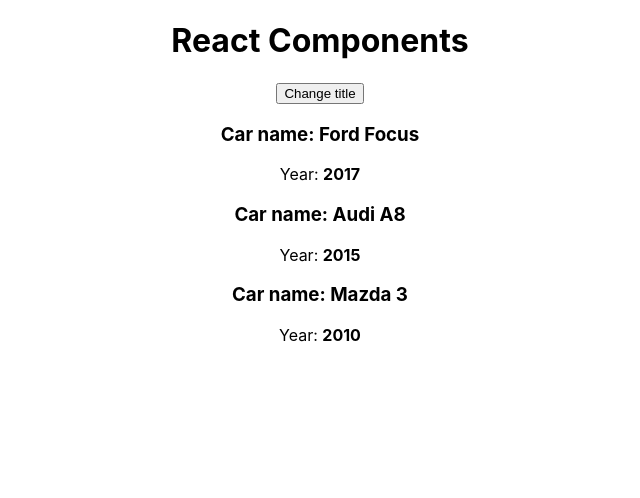
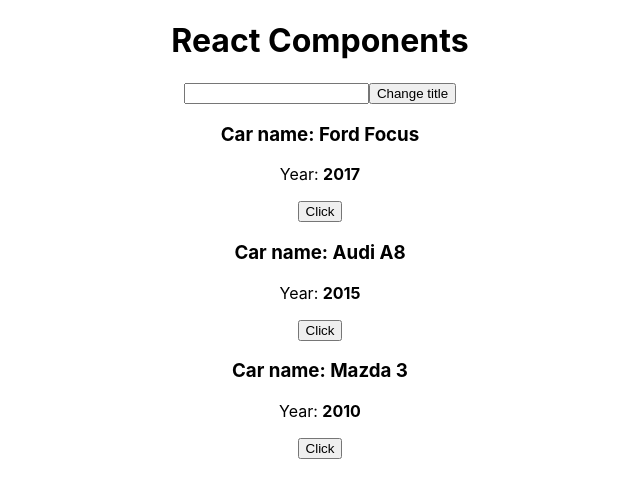
Before and after one commit to NoLifeRTTS/react-course, a React (Create React App) app: page / in a window 1280 px wide. Shown: the top 498 px of the page, without its empty margins (320-960 px from the left). Built offline with nearby package versions, Linux system fonts and the light colour scheme.

Commit message:
add bind and onChange input

```diff
--- a/src/App.js
+++ b/src/App.js
@@ -13,16 +13,18 @@
         pageTitle: 'React Components'
     }
 
-    changeTitleHandler = () => {
-
-        const oldTitle = this.state.pageTitle;
-
-        const newTitle = oldTitle + ' (changed)';
+    changeTitleHandler = newTitle => {
 
         this.setState({
             pageTitle: newTitle
         })
 
+    }
+
+    handleInput = event => {
+        this.setState({
+            pageTitle: event.target.value
+        })
     }
 
     render() {
@@ -37,11 +39,25 @@
             <div style={divStyle}>
                 <h1>{this.state.pageTitle}</h1>
 
-                <button onClick={this.changeTitleHandler}>Change title</button>
+                <input type="text" onChange={this.handleInput}/>
 
-                <Car name={cars[0].name} year={cars[0].year} />
-                <Car name={cars[1].name} year={cars[1].year} />
-                <Car name={cars[2].name} year={cars[2].year} />
+                <button onClick={this.changeTitleHandler.bind(this, 'Changed!')}>Change title</button>
+
+                <Car
+                    name={cars[0].name}
+                    year={cars[0].year}
+                    onChangeTitle={this.changeTitleHandler.bind(this, cars[0].name)}
+                />
+                <Car
+                    name={cars[1].name}
+                    year={cars[1].year}
+                    onChangeTitle={() => this.changeTitleHandler(cars[1].name)}
+                />
+                <Car
+                    name={cars[2].name}
+                    year={cars[2].year}
+                    onChangeTitle={() => this.changeTitleHandler(cars[2].name)}
+                />
             </div>
         );
     }
--- a/src/Car/Car.js
+++ b/src/Car/Car.js
@@ -5,6 +5,7 @@
         <div>
             <h3>Car name: {props.name}</h3>
             <p>Year: <strong>{props.year}</strong></p>
+            <button onClick={props.onChangeTitle}>Click</button>
         </div>
     )
 }
```
